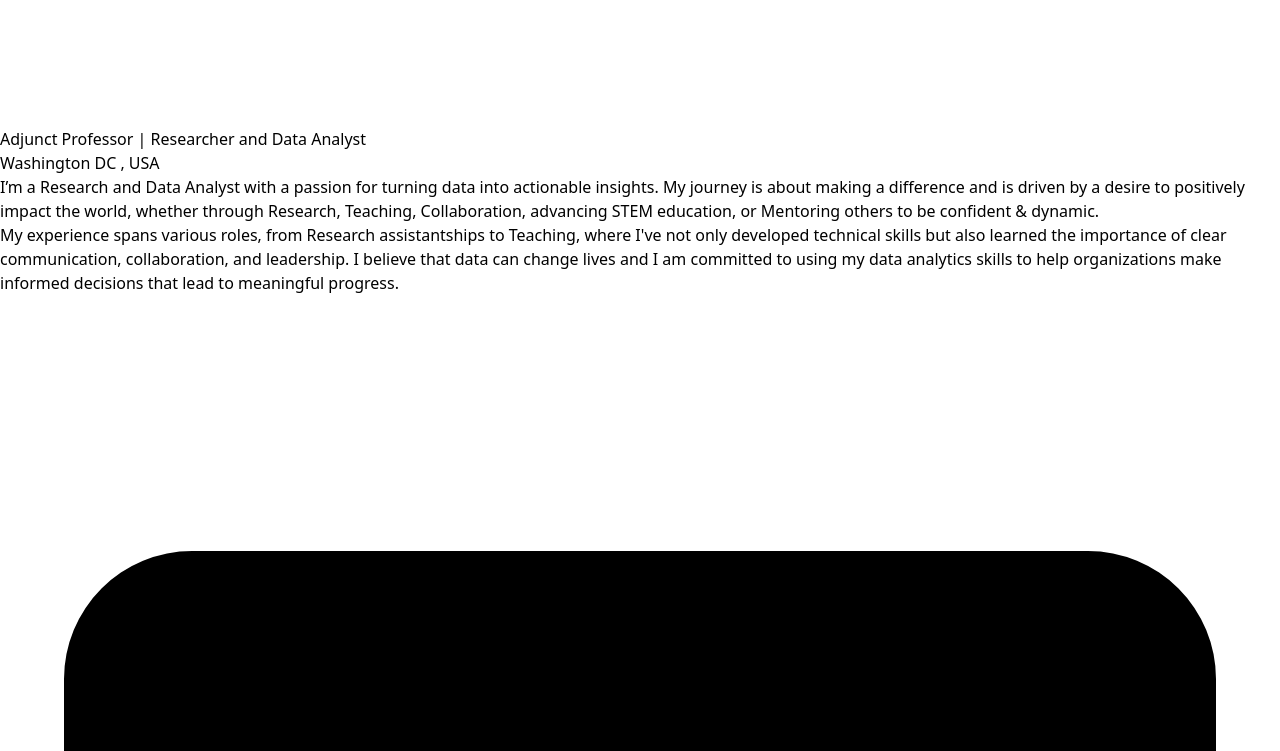
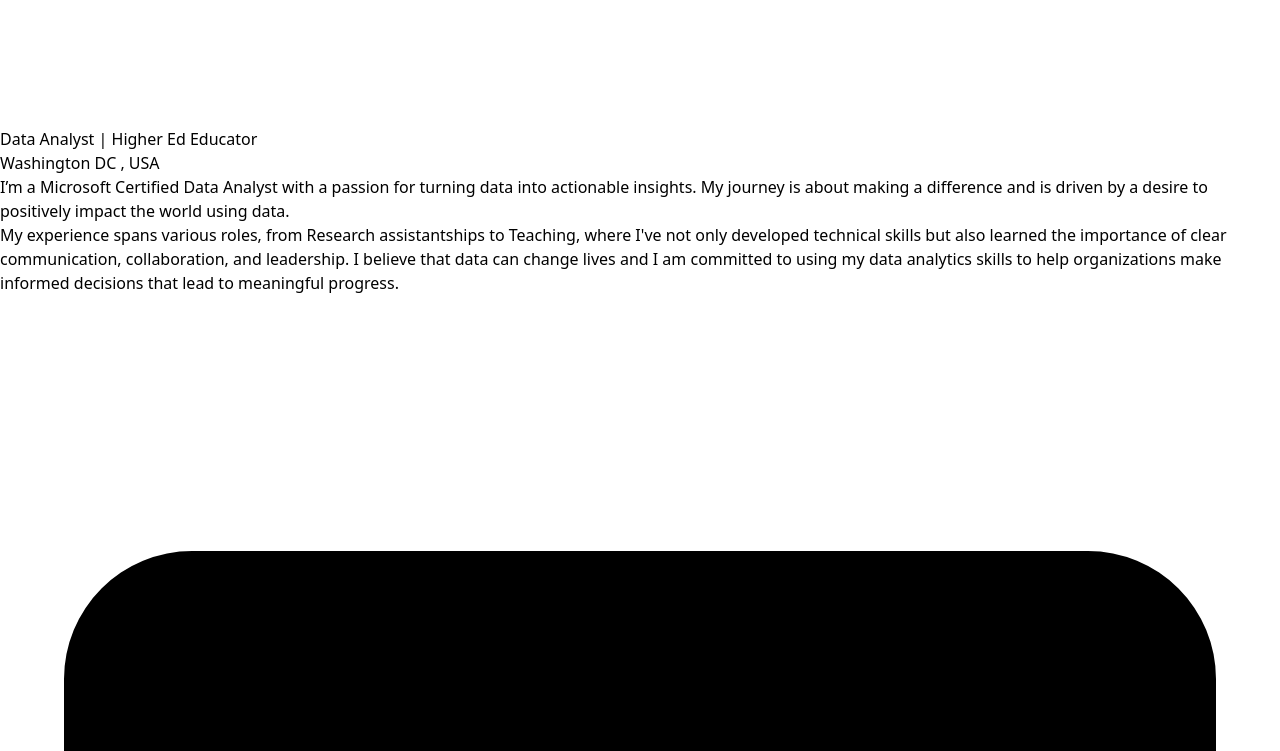
Before and after one commit to LearnLikeLeon/Marketing-Webpage-1, a Next.js app: page / in a window 1280 px wide. Shown: the part 1760-2511 px from the top of the page. Built offline with nearby package versions, Linux system fonts and the light colour scheme.

Commit message:
Updated profile

```diff
--- a/src/app/page.jsx
+++ b/src/app/page.jsx
@@ -9,6 +9,7 @@ import ServicesSliderMini from "../components/ServicesSliderMini";
 export default function Home() {
   return (
     <div>
+      {/* Navigation Bar Section */}
       <Navbar />
 
       <main className="pt-16">
--- a/src/components/Profile.jsx
+++ b/src/components/Profile.jsx
@@ -49,7 +49,7 @@ export default function Profile() {
           </span>
         </div>
         <p className="text-gray-700 font-serif font-medium  ">
-          Adjunct Professor | Researcher and Data Analyst
+          Data Analyst | Higher Ed Educator
         </p>
         <p className="text-sm text-gray-500 font-serif font-light">
           Washington DC , USA
@@ -58,11 +58,11 @@ export default function Profile() {
 
       <div className="mx-auto max-w-xs sm:max-w-lg lg:max-w-4xl xl:max-w-7xl text-justify items-center font-serif text-black text-xl pt-4">
         <p className="indent-12">
-          I’m a Research and Data Analyst with a passion for turning data into
-          actionable insights. My journey is about making a difference and is
-          driven by a desire to positively impact the world, whether through
-          Research, Teaching, Collaboration, advancing STEM education, or
-          Mentoring others to be confident & dynamic.
+          I’m a Microsoft Certified Data Analyst with a passion for turning data
+          into actionable insights. My journey is about making a difference and
+          is driven by a desire to positively impact the world using data.
+          {/* Whether through Teaching, Collaboration, advancing STEM education, or
+          Mentoring others to be confident & dynamic.*/}
         </p>
 
         <p className="indent-12">
```
